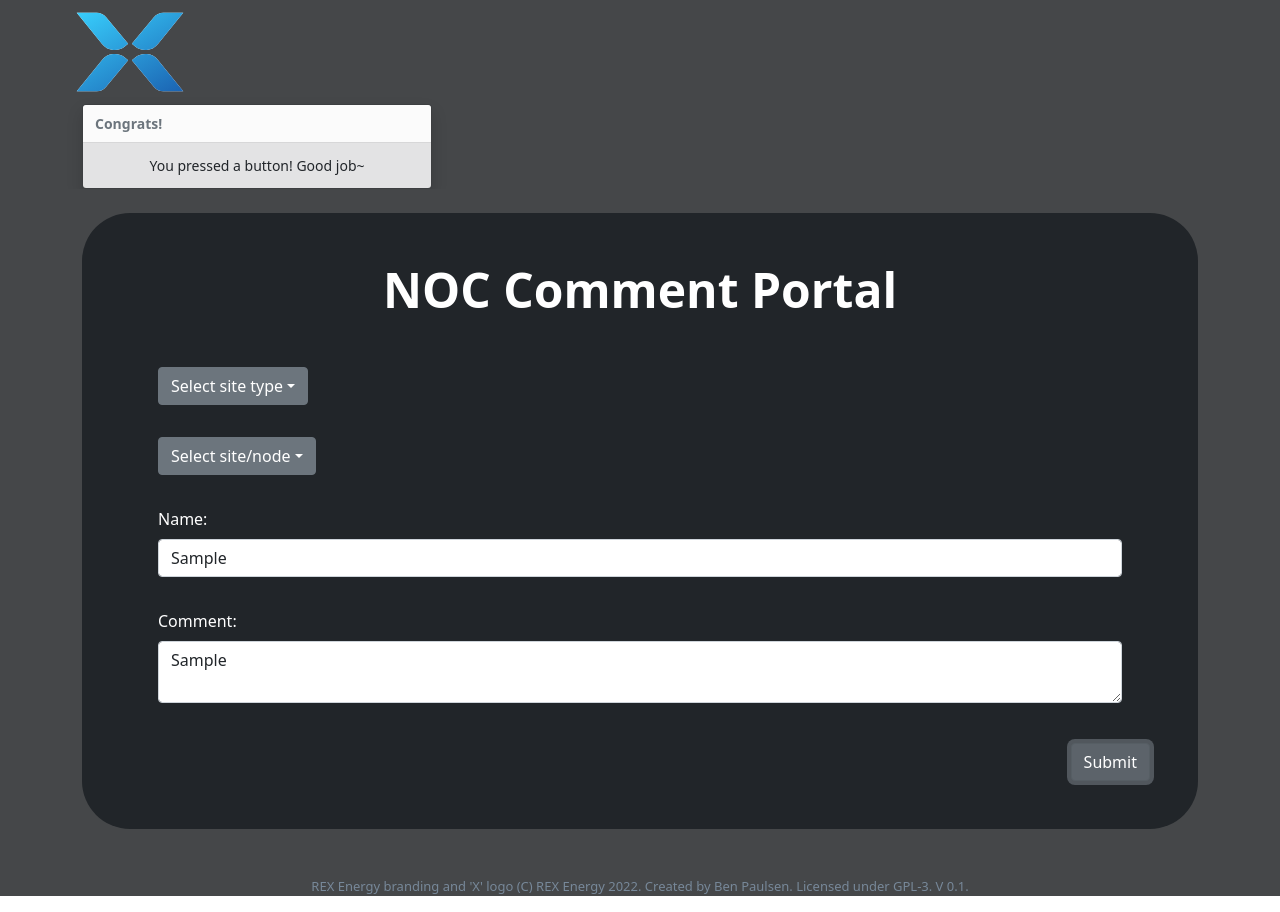
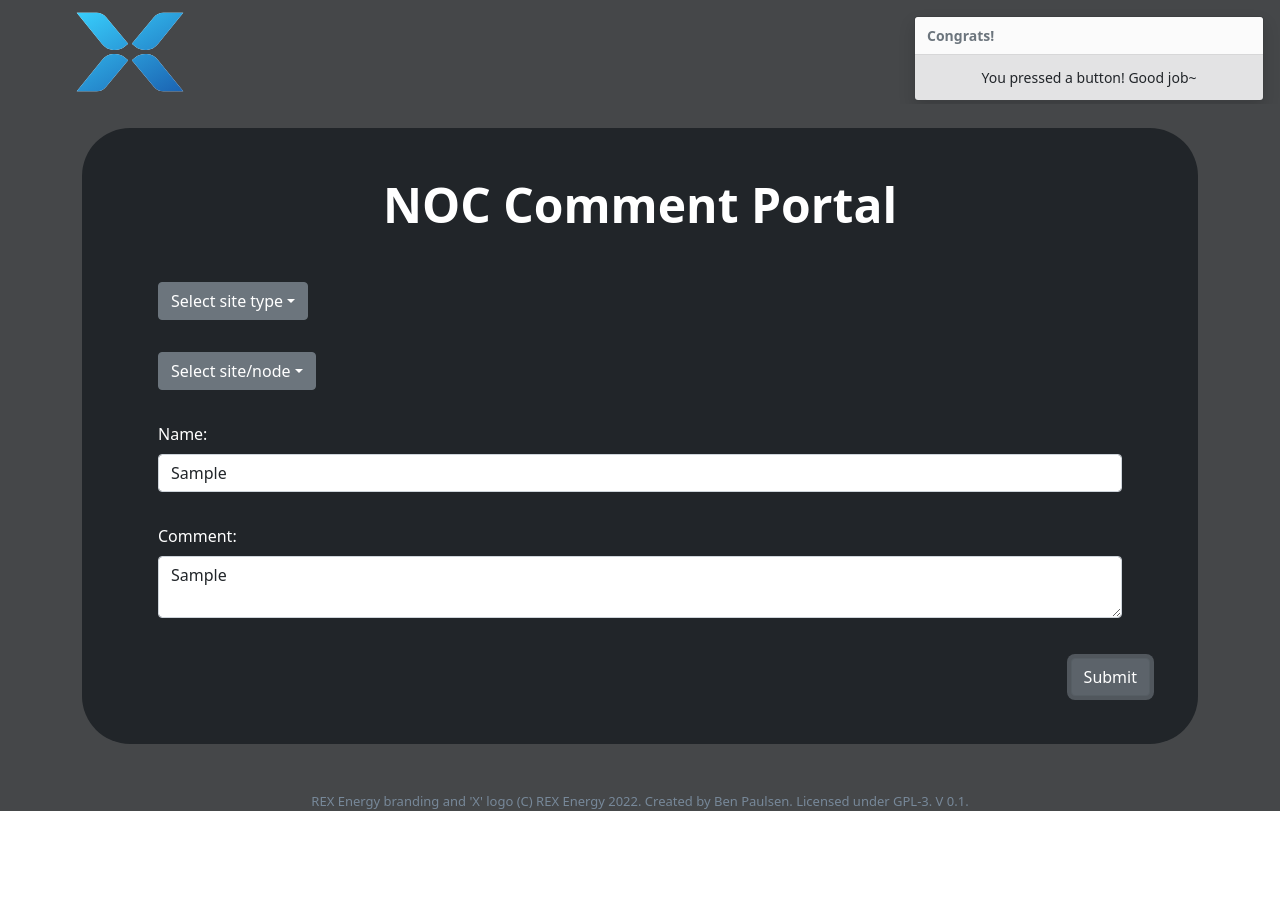
Before and after one commit to benpaulsen4/REX-NOC-Comments-Portal, a React (Create React App) app: page / in a window 1280 px wide. Both pictures are taken after typing "Sample", "Sample" into the empty fields and a click on the button "Submit". After the commit the page ends 827 px from the top, so only its background shows below. Built offline with nearby package versions, Linux system fonts and the light colour scheme.

Commit message:
toast improvements

```diff
--- a/src/App.css
+++ b/src/App.css
@@ -10,6 +10,7 @@
 
 .App-body {
   background-color: #454749;
+  position: relative;
 }
 
 .App-footer {
@@ -33,3 +34,8 @@
 .align-right {
   text-align: right;
 }
+
+.notif {
+  position: absolute; top: 0; right: 0;
+  padding: 1rem;
+}
--- a/src/App.js
+++ b/src/App.js
@@ -29,7 +29,7 @@ function App() {
   function Notifier() {
     if (notify) {
       return (
-        <div className='container'>
+        <div className='notif'>
           <Toast>
             <ToastHeader>Congrats!</ToastHeader>
             <ToastBody>You pressed a button! Good job~</ToastBody>
```
